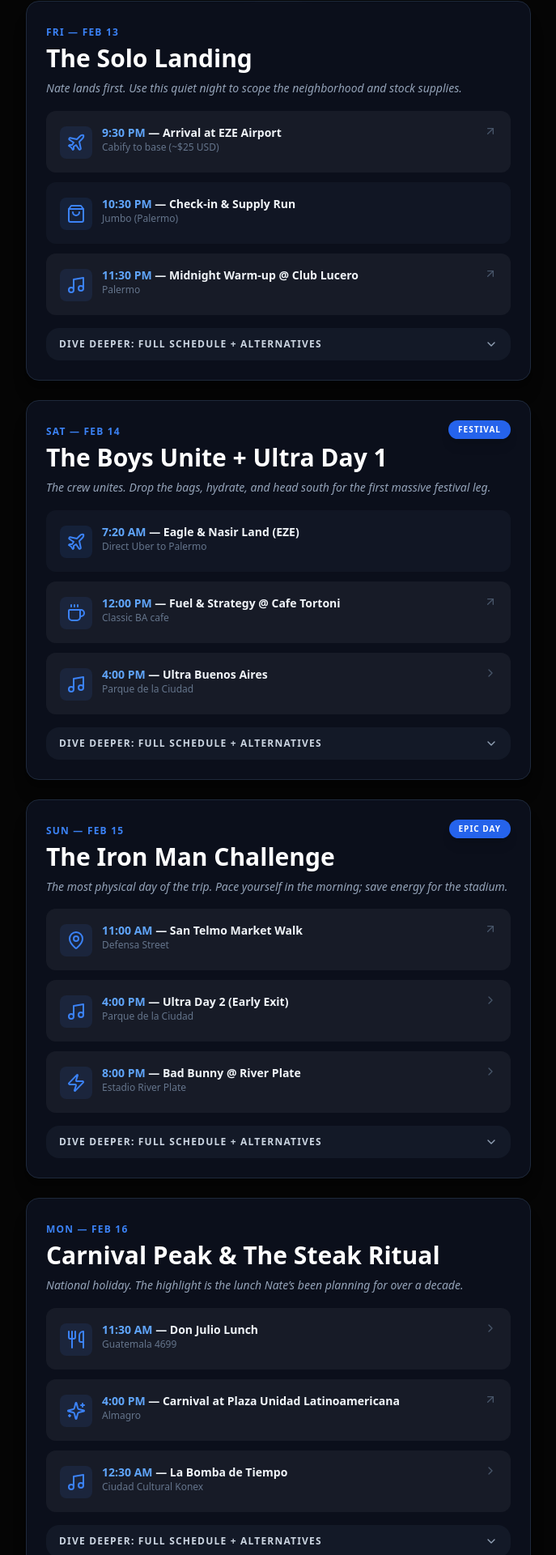
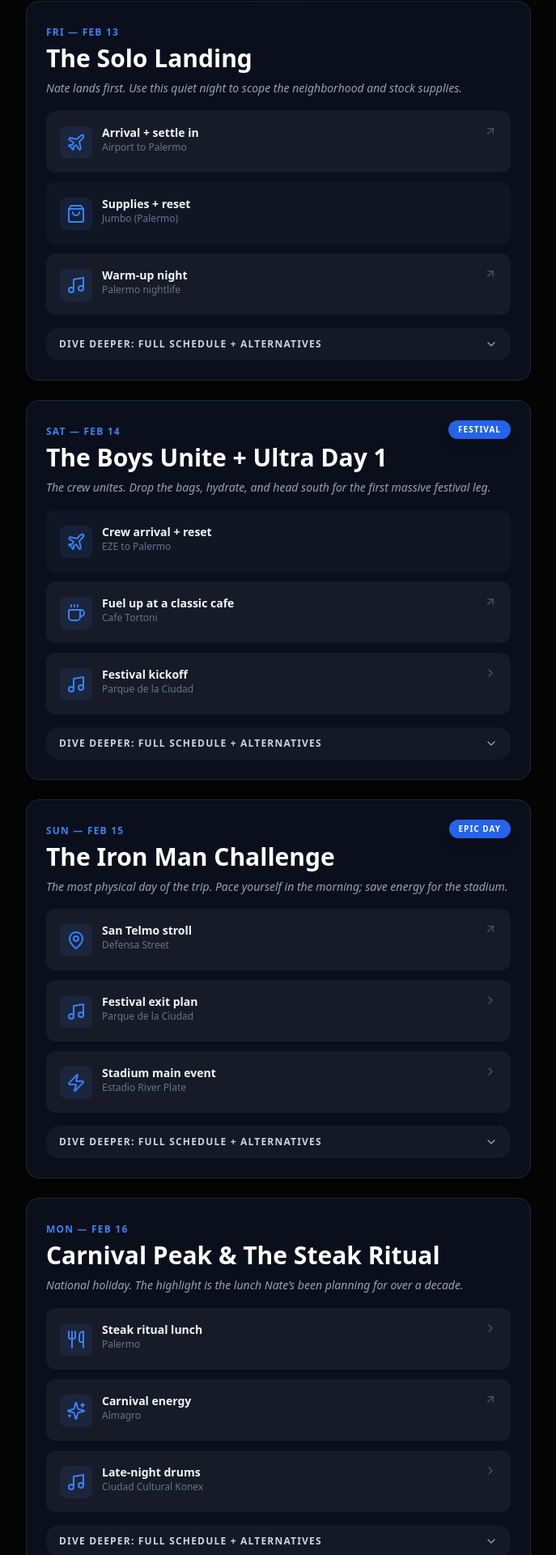
Before and after one commit to hadlocna/argentina, a React (Vite) app: page / in a window 1280 px wide. Shown: the part 2681-4601 px from the top of the page at 81% size, without its empty margins (296-983 px from the left). Built offline with nearby package versions, Linux system fonts and the light colour scheme.

Commit message:
Refine itinerary summary and address details

```diff
--- a/src/App.jsx
+++ b/src/App.jsx
@@ -440,22 +440,19 @@ const ITINERARY_DAYS = [
     description: 'Nate lands first. Use this quiet night to scope the neighborhood and stock supplies.',
     summary: [
       {
-        time: '9:30 PM',
-        label: 'Arrival at EZE Airport',
-        location: 'Cabify to base (~$25 USD)',
+        label: 'Arrival + settle in',
+        location: 'Airport to Palermo',
         icon: <Plane />,
         href: 'https://cabify.com/ar'
       },
       {
-        time: '10:30 PM',
-        label: 'Check-in & Supply Run',
+        label: 'Supplies + reset',
         location: 'Jumbo (Palermo)',
         icon: <ShoppingBag />
       },
       {
-        time: '11:30 PM',
-        label: 'Midnight Warm-up @ Club Lucero',
-        location: 'Palermo',
+        label: 'Warm-up night',
+        location: 'Palermo nightlife',
         icon: <Music />,
         href: 'https://www.instagram.com/clublucero/'
       }
@@ -537,21 +534,18 @@ const ITINERARY_DAYS = [
     description: 'The crew unites. Drop the bags, hydrate, and head south for the first massive festival leg.',
     summary: [
       {
-        time: '7:20 AM',
-        label: 'Eagle & Nasir Land (EZE)',
-        location: 'Direct Uber to Palermo',
+        label: 'Crew arrival + reset',
+        location: 'EZE to Palermo',
         icon: <Plane />
       },
       {
-        time: '12:00 PM',
-        label: 'Fuel & Strategy @ Cafe Tortoni',
-        location: 'Classic BA cafe',
+        label: 'Fuel up at a classic cafe',
+        location: 'Cafe Tortoni',
         icon: <Coffee />,
         href: 'https://www.cafetortoni.com.ar/'
       },
       {
-        time: '4:00 PM',
-        label: 'Ultra Buenos Aires',
+        label: 'Festival kickoff',
         location: 'Parque de la Ciudad',
         icon: <Music />,
         destId: 'ultra'
@@ -635,22 +629,19 @@ const ITINERARY_DAYS = [
     description: 'The most physical day of the trip. Pace yourself in the morning; save energy for the stadium.',
     summary: [
       {
-        time: '11:00 AM',
-        label: 'San Telmo Market Walk',
+        label: 'San Telmo stroll',
         location: 'Defensa Street',
         icon: <MapPin />,
         href: 'https://turismo.buenosaires.gob.ar/es/atractivo/feria-de-san-telmo'
       },
       {
-        time: '4:00 PM',
-        label: 'Ultra Day 2 (Early Exit)',
+        label: 'Festival exit plan',
         location: 'Parque de la Ciudad',
         icon: <Music />,
         destId: 'ultra'
       },
       {
-        time: '8:00 PM',
-        label: 'Bad Bunny @ River Plate',
+        label: 'Stadium main event',
         location: 'Estadio River Plate',
         icon: <Zap />,
         destId: 'bad-bunny'
@@ -733,22 +724,19 @@ const ITINERARY_DAYS = [
     description: 'National holiday. The highlight is the lunch Nate’s been planning for over a decade.',
     summary: [
       {
-        time: '11:30 AM',
-        label: 'Don Julio Lunch',
-        location: 'Guatemala 4699',
+        label: 'Steak ritual lunch',
+        location: 'Palermo',
         icon: <Utensils />,
         destId: 'don-julio'
       },
       {
-        time: '4:00 PM',
-        label: 'Carnival at Plaza Unidad Latinoamericana',
+        label: 'Carnival energy',
         location: 'Almagro',
         icon: <Sparkles />,
         href: 'https://www.puraciudad.com.ar/confirmaron-el-cronograma-de-corsos-del-carnaval-porteno-2026-sedes-fechas-y-barrios/'
       },
       {
-        time: '12:30 AM',
-        label: 'La Bomba de Tiempo',
+        label: 'Late-night drums',
         location: 'Ciudad Cultural Konex',
         icon: <Music />,
         destId: 'la-bomba'
@@ -832,23 +820,20 @@ const ITINERARY_DAYS = [
     description: 'The ultimate holiday reset. Fresh air, open fields, and the “Sport of Kings.”',
     summary: [
       {
-        time: '9:00 AM',
-        label: 'Puesto Viejo Polo Day',
+        label: 'Polo day reset',
         location: 'Countryside',
         icon: <Star />,
         destId: 'polo'
       },
       {
-        time: '7:00 PM',
-        label: 'El Ateneo Grand Splendid',
-        location: 'Av. Santa Fe 1860',
+        label: 'Iconic bookstore stop',
+        location: 'Recoleta',
         icon: <BookOpen />,
         href: 'https://turismo.buenosaires.gob.ar/en/otros-establecimientos/el-ateneo-grand-splendid'
       },
       {
-        time: '10:00 PM',
-        label: 'Tres Monos',
-        location: 'Guatemala 4899',
+        label: 'World-class cocktails',
+        location: 'Palermo',
         icon: <GlassWater />,
         destId: 'tres-monos'
       }
@@ -934,21 +919,18 @@ const ITINERARY_DAYS = [
     description: 'Fast ferry to Colonia, cobblestones, and a clean reset day.',
     summary: [
       {
-        time: '8:30 AM',
-        label: 'Fast Ferry to Colonia',
+        label: 'Uruguay escape',
         location: 'Buquebus Terminal',
         icon: <Plane />,
         destId: 'colonia'
       },
       {
-        time: '12:00 PM',
-        label: 'Golf Cart Exploration',
-        location: 'Colonia Historic Quarter',
+        label: 'Historic quarter cruise',
+        location: 'Colonia',
         icon: <Camera />
       },
       {
-        time: '8:00 PM',
-        label: 'Floreria Atlantico',
+        label: 'Speakeasy return',
         location: 'Arroyo 872',
         icon: <Wine />,
         destId: 'floreria-atlantico'
@@ -1035,22 +1017,19 @@ const ITINERARY_DAYS = [
     description: 'Leather district by day, arena energy by night, and a late-night fuel stop.',
     summary: [
       {
-        time: 'Day',
-        label: 'Leather District Shopping',
+        label: 'Leather district hunt',
         location: 'Murillo 666',
         icon: <ShoppingBag />,
         href: 'https://www.murillo666.com.ar/'
       },
       {
-        time: '8:00 PM',
-        label: 'Movistar Arena',
-        location: 'Humboldt 450',
+        label: 'Arena night',
+        location: 'Movistar Arena',
         icon: <Music />,
         href: 'https://www.movistararena.com.ar/'
       },
       {
-        time: '11:00 PM',
-        label: 'Post-Show Fuel @ Los Bohemios',
+        label: 'Post-show fuel',
         location: 'Humboldt 538',
         icon: <Utensils />,
         href: 'https://www.caatlanta.com.ar/los-bohemios-restaurante/'
@@ -1073,7 +1052,7 @@ const ITINERARY_DAYS = [
       {
         time: '8:00 PM',
         label: 'Movistar Arena',
-        location: 'Villa Crespo',
+        location: 'Humboldt 450',
         note: 'High-energy alternative dance in the city’s newest indoor arena.',
         sellingPoint: 'Big production, great sound, no chaos.',
         icon: <Music />,
@@ -1135,22 +1114,19 @@ const ITINERARY_DAYS = [
     description: 'Football tension followed by a two-Michelin-star marathon.',
     summary: [
       {
-        time: '8:00 PM',
-        label: 'Boca Juniors vs Racing Club',
+        label: 'Football electricity',
         location: 'La Bombonera',
         icon: <Star />,
         href: 'https://www.facebook.com/lxfargentina/'
       },
       {
-        time: '9:00 PM',
-        label: 'Aramburu (Confirmed)',
+        label: 'Tasting menu marathon',
         location: 'Vicente Lopez 1661',
         icon: <Utensils />,
         href: 'https://arambururesto.com.ar/'
       },
       {
-        time: '1:00 AM',
-        label: 'Tequila Club',
+        label: 'Late-night club',
         location: 'Costanera Norte',
         icon: <Music />,
         href: 'https://www.instagram.com/tequilaclubofficial/'
@@ -1233,22 +1209,19 @@ const ITINERARY_DAYS = [
     description: 'Street art by day, farewell dinner by night.',
     summary: [
       {
-        time: '3:00 PM',
-        label: 'Graffitimundo Street Art Tour',
-        location: 'Starts in Colegiales',
+        label: 'Street art tour',
+        location: 'Colegiales',
         icon: <Camera />,
         href: 'https://graffitimundo.com/graffiti-street-art-tours-buenos-aires/'
       },
       {
-        time: '9:00 PM',
-        label: 'Farewell Dinner @ El Preferido',
+        label: 'Farewell feast',
         location: 'Borges 2108',
         icon: <Utensils />,
         href: 'https://www.instagram.com/elpreferidodepalermo/'
       },
       {
-        time: '11:55 PM',
-        label: 'Eagle Departs (EZE)',
+        label: 'EZE send-off',
         location: 'Airport run',
         icon: <Plane />
       }
@@ -1326,16 +1299,14 @@ const ITINERARY_DAYS = [
     description: 'Recovery brunch and the final airport run.',
     summary: [
       {
-        time: '12:00 PM',
-        label: 'Recovery Brunch @ Cafe Crespin',
+        label: 'Recovery brunch',
         location: 'Vera 699',
         icon: <Coffee />,
         href: 'https://www.cafecrespin.com.ar/'
       },
       {
-        time: '8:55 PM',
-        label: 'Nasir Departs (EZE)',
-        location: 'Airport run',
+        label: 'Final airport run',
+        location: 'EZE',
         icon: <Plane />
       }
     ],
@@ -1403,16 +1374,14 @@ const ITINERARY_DAYS = [
     description: 'Nate’s solo exit and one last lap through the city.',
     summary: [
       {
-        time: 'Morning',
-        label: 'Final Walk Through Parque Tres de Febrero',
-        location: 'Palermo',
+        label: 'Final Palermo lap',
+        location: 'Parque Tres de Febrero',
         icon: <MapPin />,
         href: 'https://turismo.buenosaires.gob.ar/es/atractivo/parque-tres-de-febrero'
       },
       {
-        time: 'Later',
-        label: 'Nate Departs (EZE)',
-        location: 'Airport run',
+        label: 'Nate exit',
+        location: 'EZE',
         icon: <Plane />
       }
     ],
@@ -1474,6 +1443,9 @@ const App = () => {
     const isDestination = Boolean(item.destId);
     const isExternal = Boolean(item.href);
     const isClickable = isDestination || isExternal;
+    const inferredAddress =
+      item.address || (item.location && /\d/.test(item.location) ? item.location : null);
+    const addressLine = inferredAddress || 'Not provided';
     const wrapperClasses = `flex items-start gap-3 p-4 rounded-xl transition-all border border-transparent w-full text-left ${
       isClickable
         ? 'bg-white/5 hover:bg-white/10 hover:border-white/10 cursor-pointer group'
@@ -1490,6 +1462,9 @@ const App = () => {
             {item.label}
           </p>
           {item.location && <p className="text-xs text-slate-500">{item.location}</p>}
+          {variant === 'detailed' && (
+            <p className="text-xs text-slate-500 mt-1">Address: {addressLine}</p>
+          )}
           {variant === 'detailed' && item.note && (
             <p className="text-xs text-slate-400 mt-1">{item.note}</p>
           )}
```
